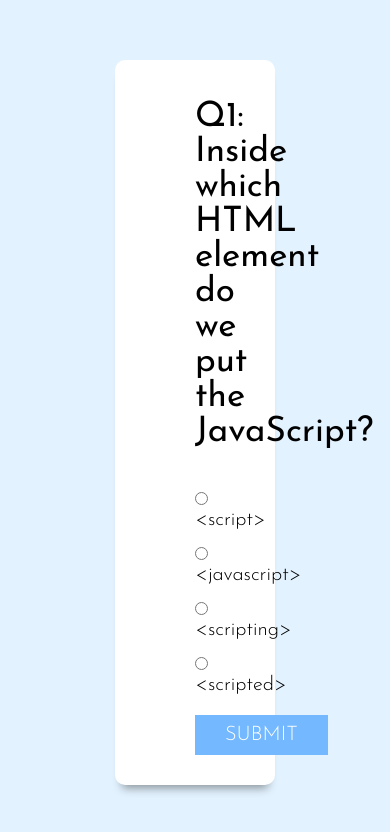
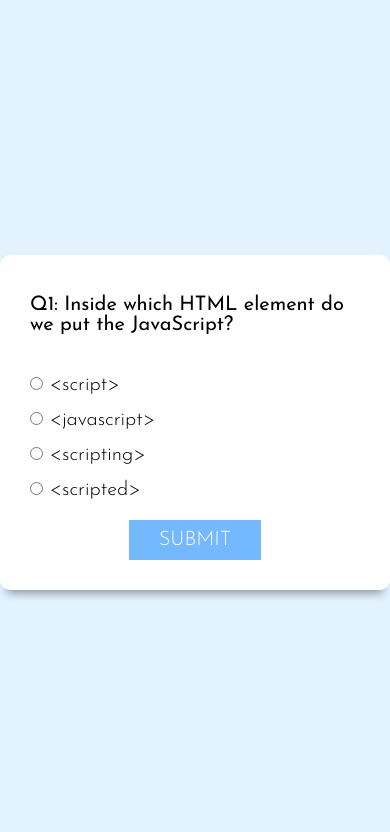
Before and after one commit to Atuldeshmukh07/Quiz, a plain HTML site: page index.html in a window 390 px wide. Drawn offline with Linux system fonts and the light colour scheme.

Commit message:
Update style.css

```diff
--- a/style.css
+++ b/style.css
@@ -86,3 +86,18 @@ input {
 .scoreArea {
     display: none;
 }
+
+@media only screen and (max-width: 768px) {
+    .inner-div {
+        width: auto;
+        background-color: #fff;
+        padding: 3rem 3rem;
+        border-radius: 1rem;
+        box-shadow: 0 1rem 1rem -0.7rem rgba(0, 0, 0, 0.4);
+    }
+    .inner-div h2 {
+        font-size: 2rem;
+        font-weight: 400;
+        margin: 1rem 0 4rem 0;
+    }
+}
```
